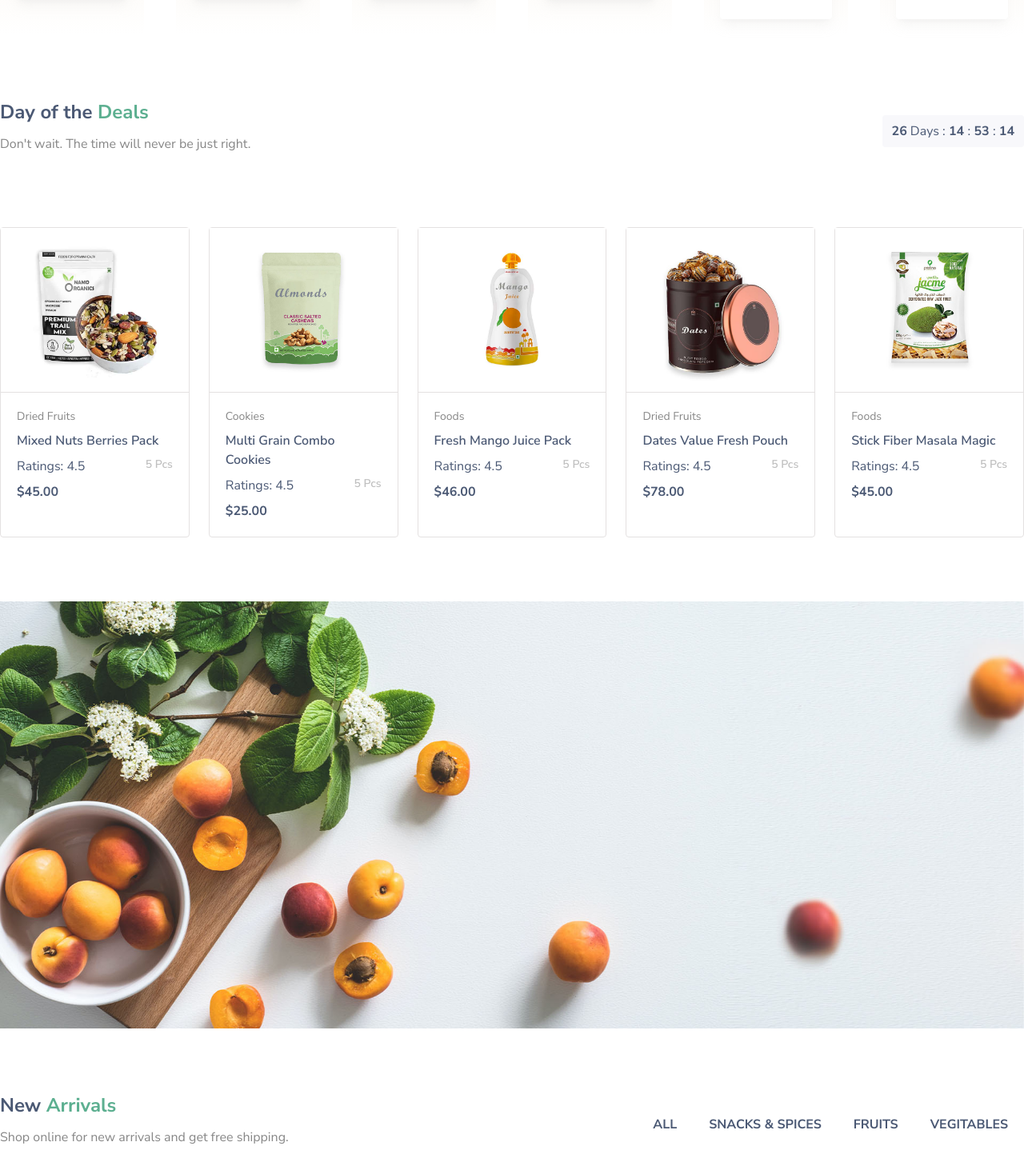
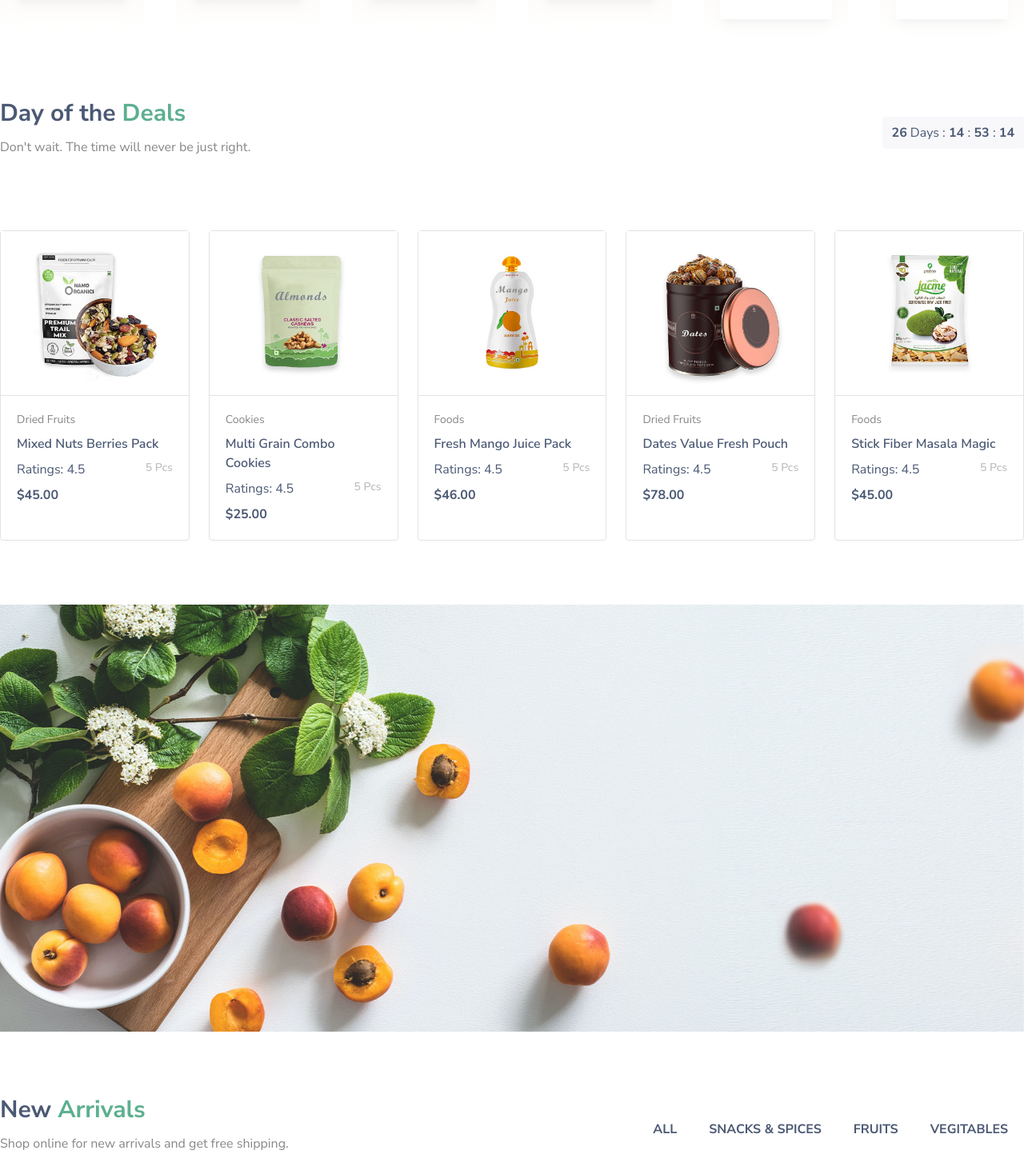
Before and after one commit to SalehAhmed19/e-com, a React (Vite) app: page / in a window 1280 px wide. Shown: the part 1102-2570 px from the top of the page at 80% size. Built offline with nearby package versions, Linux system fonts and the light colour scheme.

Commit message:
stats-added & some-issues-fix

```diff
--- a/src/Components/Isolated/Deals.jsx
+++ b/src/Components/Isolated/Deals.jsx
@@ -50,7 +50,7 @@
     <div>
       <div className="flex justify-between items-center">
         <div>
-          <h2 className="font-bold text-2xl">
+          <h2 className="font-bold text-3xl">
             Day of the <span className="text-[#5CAF90]">Deals</span>
           </h2>
           <p className="text-[#878787] my-3">
--- a/src/Components/Isolated/NewArrivals.jsx
+++ b/src/Components/Isolated/NewArrivals.jsx
@@ -13,7 +13,7 @@
     <div>
       <div className="flex justify-between items-center my-20">
         <div>
-          <h2 className="font-bold text-2xl">
+          <h2 className="font-bold text-3xl">
             New <span className="text-[#5CAF90]">Arrivals</span>
           </h2>
           <p className="text-[#878787] my-3">
```
